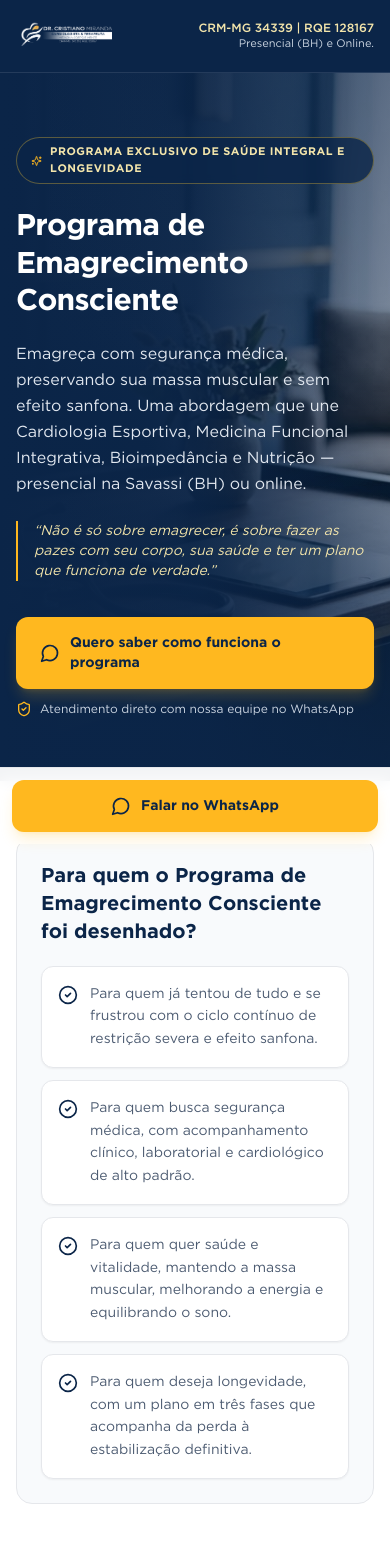
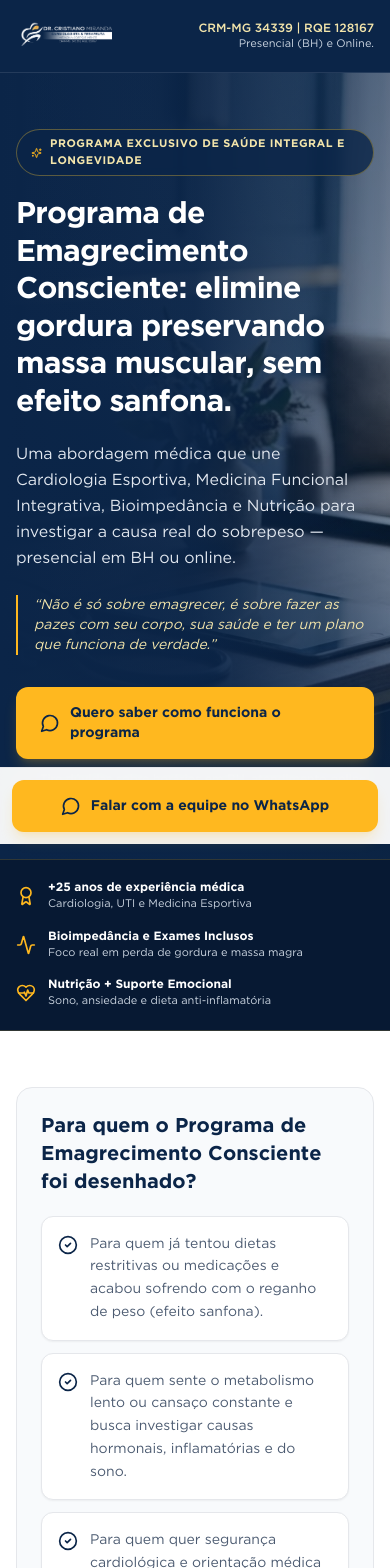
Before and after one commit to sigmidiabh/lp-dr-cristiano-miranda-, a React (Vite) app: page /emagrecimento in a window 390 px wide. Shown: the top 1568 px of the page. Built offline with nearby package versions, Linux system fonts and the light colour scheme.

Commit message:
feat: melhorias de conversao, faixa de autoridade e tabela mobile

```diff
--- a/src/data/emagrecimentoData.ts
+++ b/src/data/emagrecimentoData.ts
@@ -42,19 +42,20 @@ export const CLINIC_INFO = {
 
 export const HERO_DATA = {
   eyebrow: 'PROGRAMA EXCLUSIVO DE SAÚDE INTEGRAL E LONGEVIDADE',
-  headline: 'Programa de Emagrecimento Consciente',
+  headline:
+    'Programa de Emagrecimento Consciente: elimine gordura preservando massa muscular, sem efeito sanfona.',
   subheadline:
-    'Emagreça com segurança médica, preservando sua massa muscular e sem efeito sanfona. Uma abordagem que une Cardiologia Esportiva, Medicina Funcional Integrativa, Bioimpedância e Nutrição — presencial na Savassi (BH) ou online.',
+    'Uma abordagem médica que une Cardiologia Esportiva, Medicina Funcional Integrativa, Bioimpedância e Nutrição para investigar a causa real do sobrepeso — presencial em BH ou online.',
   quote:
     '“Não é só sobre emagrecer, é sobre fazer as pazes com seu corpo, sua saúde e ter um plano que funciona de verdade.”',
   ctaLabel: 'Falar com a equipe no WhatsApp',
 };
 
 export const TARGET_AUDIENCE: string[] = [
-  'Para quem já tentou de tudo e se frustrou com o ciclo contínuo de restrição severa e efeito sanfona.',
-  'Para quem busca segurança médica, com acompanhamento clínico, laboratorial e cardiológico de alto padrão.',
-  'Para quem quer saúde e vitalidade, mantendo a massa muscular, melhorando a energia e equilibrando o sono.',
-  'Para quem deseja longevidade, com um plano em três fases que acompanha da perda à estabilização definitiva.',
+  'Para quem já tentou dietas restritivas ou medicações e acabou sofrendo com o reganho de peso (efeito sanfona).',
+  'Para quem sente o metabolismo lento ou cansaço constante e busca investigar causas hormonais, inflamatórias e do sono.',
+  'Para quem quer segurança cardiológica e orientação médica para treinar preservando ou ganhando massa magra.',
+  'Para quem deseja resultados sustentáveis, com um plano médico em 3 fases que acompanha da perda à estabilização.',
 ];
 
 export const PILLARS: Pillar[] = [
--- a/src/pages/EmagrecimentoPage.tsx
+++ b/src/pages/EmagrecimentoPage.tsx
@@ -8,6 +8,7 @@ import {
   Activity,
   HeartPulse,
   Sparkles,
+  Award,
 } from 'lucide-react';
 import {
   CLINIC_INFO,
@@ -58,14 +59,14 @@ export const EmagrecimentoPage: React.FC = () => {
           <div className="absolute inset-0 bg-gradient-to-t from-brand-navy/85 via-transparent to-brand-navy/35" />
         </div>
 
-        <div className="relative mx-auto max-w-6xl px-4 py-16 sm:px-6 sm:py-24">
+        <div className="relative mx-auto max-w-6xl px-4 py-14 sm:px-6 sm:py-20">
           <div className="max-w-2xl">
             <span className="inline-flex items-center gap-2 rounded-full border border-brand-gold/40 bg-brand-navy/80 backdrop-blur-sm px-3.5 py-1.5 text-[11px] font-bold tracking-wider text-brand-gold-light uppercase">
               <Sparkles className="h-3.5 w-3.5 text-brand-gold-bright" />
               {HERO_DATA.eyebrow}
             </span>
 
-            <h1 className="mt-6 text-3xl font-bold leading-tight tracking-tight text-white sm:text-5xl sm:leading-[1.12]">
+            <h1 className="mt-5 text-3xl font-bold leading-tight tracking-tight text-white sm:text-[42px] sm:leading-[1.15]">
               {HERO_DATA.headline}
             </h1>
 
@@ -77,16 +78,45 @@ export const EmagrecimentoPage: React.FC = () => {
               {HERO_DATA.quote}
             </blockquote>
 
-            <div className="mt-9 flex flex-col gap-3 sm:flex-row sm:items-center">
+            <div className="mt-8">
               <WhatsAppCTA
                 label="Quero saber como funciona o programa"
                 location="hero_primary"
                 variant="gold"
               />
-              <div className="flex items-center gap-2 text-xs text-slate-300 sm:pl-2">
+              <div className="mt-3 flex items-center gap-2 text-xs text-slate-300">
                 <ShieldCheck className="h-4 w-4 text-brand-gold-bright shrink-0" />
-                <span>Atendimento direto com nossa equipe no WhatsApp</span>
+                <span>
+                  Tire dúvidas sobre horários em BH, atendimento online e condições do programa com nossa equipe.
+                </span>
               </div>
+            </div>
+          </div>
+        </div>
+      </section>
+
+      {/* Faixa de Autoridade Imediata logo abaixo da Hero */}
+      <section className="bg-brand-navy-dark border-y border-brand-gold/20 text-white">
+        <div className="mx-auto grid max-w-6xl gap-4 px-4 py-5 sm:grid-cols-3 sm:px-6">
+          <div className="flex items-center gap-3">
+            <Award className="h-5 w-5 text-brand-gold-bright shrink-0" />
+            <div>
+              <p className="text-xs font-bold text-white">+25 anos de experiência médica</p>
+              <p className="text-[11px] text-slate-300">Cardiologia, UTI e Medicina Esportiva</p>
+            </div>
+          </div>
+          <div className="flex items-center gap-3">
+            <Activity className="h-5 w-5 text-brand-gold-bright shrink-0" />
+            <div>
+              <p className="text-xs font-bold text-white">Bioimpedância e Exames Inclusos</p>
+              <p className="text-[11px] text-slate-300">Foco real em perda de gordura e massa magra</p>
+            </div>
+          </div>
+          <div className="flex items-center gap-3">
+            <HeartPulse className="h-5 w-5 text-brand-gold-bright shrink-0" />
+            <div>
+              <p className="text-xs font-bold text-white">Nutrição + Suporte Emocional</p>
+              <p className="text-[11px] text-slate-300">Sono, ansiedade e dieta anti-inflamatória</p>
             </div>
           </div>
         </div>
@@ -242,17 +272,20 @@ export const EmagrecimentoPage: React.FC = () => {
             ))}
           </div>
 
-          <div className="mt-10 flex justify-center">
+          <div className="mt-10 flex flex-col items-center text-center">
             <WhatsAppCTA
               label="Conversar com nossa equipe sobre o meu caso"
               location="after_phases"
               variant="navy"
             />
+            <p className="mt-2.5 text-xs text-brand-slate">
+              Atendimento acolhedor para entender seus objetivos e explicar formatos e datas disponíveis.
+            </p>
           </div>
         </div>
       </section>
 
-      {/* Dobra 4: Comparativo e O que está incluso */}
+      {/* Dobra 4: Comparativo (Cards no Mobile, Tabela no Desktop) + Entregáveis */}
       <section className="bg-white py-14 sm:py-20">
         <div className="mx-auto max-w-6xl px-4 sm:px-6">
           <div className="max-w-2xl">
@@ -264,8 +297,35 @@ export const EmagrecimentoPage: React.FC = () => {
             </h2>
           </div>
 
-          <div className="mt-8 overflow-x-auto rounded-2xl border border-brand-surface shadow-sm">
-            <table className="w-full min-w-[640px] text-left text-sm">
+          {/* Versão Mobile: Cards empilhados sem rolagem horizontal */}
+          <div className="mt-8 space-y-4 md:hidden">
+            {COMPARISON_ROWS.map((row, idx) => (
+              <div
+                key={idx}
+                className="rounded-2xl border border-brand-surface bg-white p-5 shadow-sm"
+              >
+                <p className="text-sm font-bold text-brand-navy">{row.aspect}</p>
+                <div className="mt-3 rounded-xl bg-slate-50 p-3 border border-brand-surface">
+                  <span className="text-[10px] font-bold tracking-wider text-brand-slate uppercase">
+                    Dietas Restritivas Comuns
+                  </span>
+                  <p className="mt-1 text-xs leading-relaxed text-brand-slate">{row.traditional}</p>
+                </div>
+                <div className="mt-2.5 rounded-xl bg-brand-navy/5 p-3 border border-brand-navy/15">
+                  <span className="text-[10px] font-bold tracking-wider text-brand-navy uppercase">
+                    Emagrecimento Consciente
+                  </span>
+                  <p className="mt-1 text-xs font-medium leading-relaxed text-brand-navy">
+                    {row.conscious}
+                  </p>
+                </div>
+              </div>
+            ))}
+          </div>
+
+          {/* Versão Desktop: Tabela comparativa */}
+          <div className="mt-8 hidden md:block overflow-hidden rounded-2xl border border-brand-surface shadow-sm">
+            <table className="w-full text-left text-sm">
               <thead>
                 <tr className="bg-brand-navy text-white">
                   <th className="px-5 py-4 font-bold">Aspecto do Tratamento</th>
@@ -318,7 +378,7 @@ export const EmagrecimentoPage: React.FC = () => {
               <div className="overflow-hidden rounded-2xl border border-brand-gold/30 shadow-2xl">
                 <img
                   src="/brand/dr-cristiano-editorial.jpg"
-                  alt="Dr. Cristiano Miranda em seu consultório"
+                  alt="Dr. Cristiano Miranda com estetoscópio"
                   className="aspect-[4/5] w-full object-cover object-top"
                 />
               </div>
@@ -374,12 +434,16 @@ export const EmagrecimentoPage: React.FC = () => {
                   </div>
                 </div>
 
-                <WhatsAppCTA
-                  label="Falar com a equipe no WhatsApp"
-                  location="authority_card"
-                  variant="gold"
-                  className="shrink-0"
-                />
+                <div className="shrink-0">
+                  <WhatsAppCTA
+                    label="Falar com a equipe no WhatsApp"
+                    location="authority_card"
+                    variant="gold"
+                  />
+                  <p className="mt-2 text-center text-[11px] text-slate-300">
+                    Resposta rápida para dúvidas e agendamento
+                  </p>
+                </div>
               </div>
             </div>
           </div>
@@ -443,7 +507,7 @@ export const EmagrecimentoPage: React.FC = () => {
       {/* Barra fixa mobile para conversão em 1 toque */}
       <div className="fixed inset-x-0 bottom-0 z-50 border-t border-brand-surface bg-white/95 p-3 backdrop-blur sm:hidden">
         <WhatsAppCTA
-          label="Falar no WhatsApp"
+          label="Falar com a equipe no WhatsApp"
           location="mobile_sticky_bar"
           variant="gold"
           fullWidth
```
